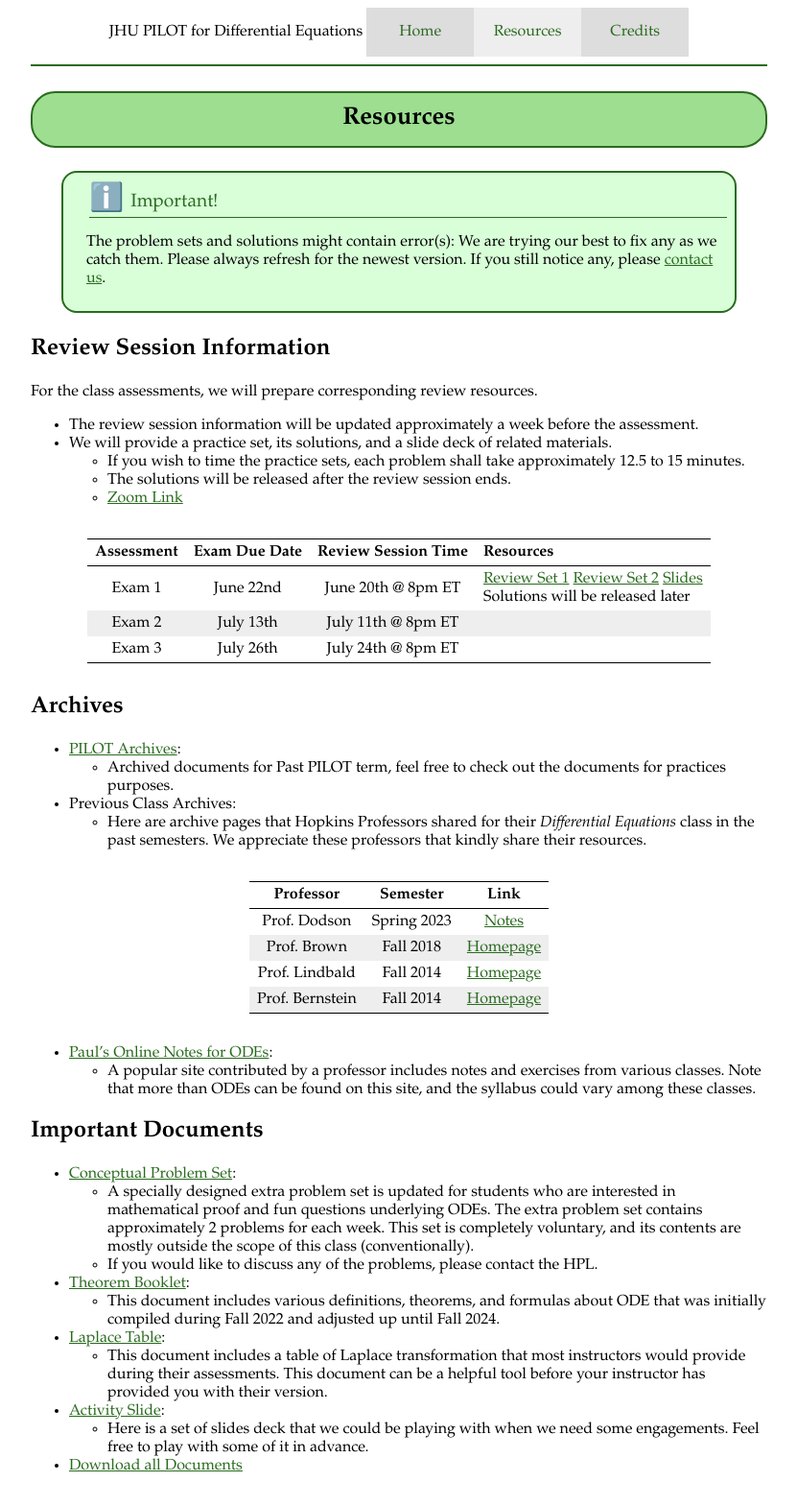
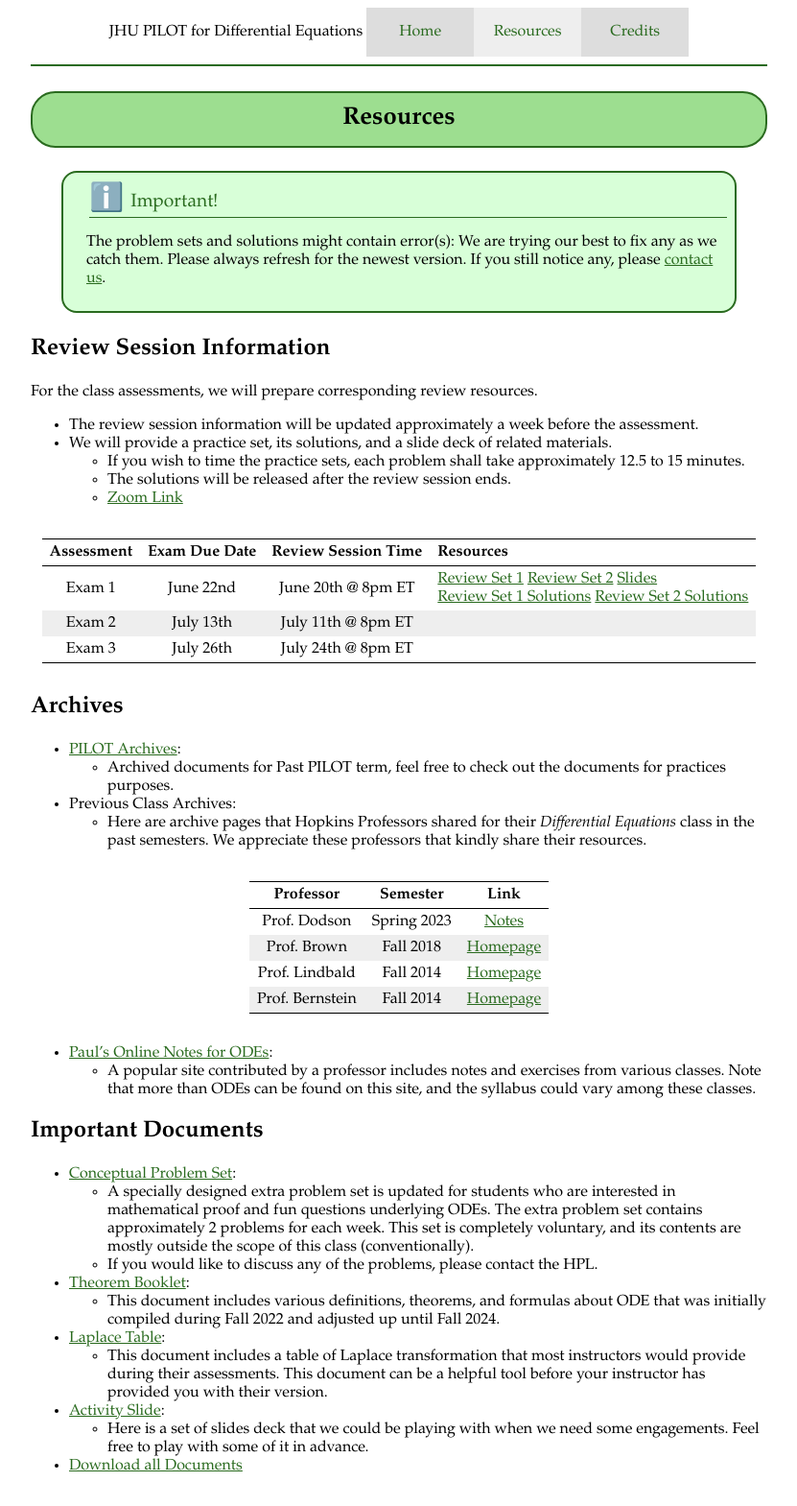
Before and after one commit to JHU-ODE-PILOT/SU25, a Jekyll site: the page built from resources.md, in a window 1280 px wide. Shown: the whole page at 96% size, without its empty margins (224-1055 px from the left). Built offline with Jekyll 4.4.1, drawn with Linux system fonts in a browser that asks for light colours.

Commit message:
updated the solutions to review sets for midterm 1

```diff
--- a/resources.md
+++ b/resources.md
@@ -22,7 +22,7 @@ For the class assessments, we will prepare corresponding review resources.
 
 | Assessment | Exam Due Date | Review Session Time | Resources |
 |:----------:|:---------:|:-------------------:|:----------|
-| Exam 1 | June 22nd | June 20th @ 8pm ET | [Review Set 1](/PSets/Exam_1-PS1.pdf) [Review Set 2](/PSets/Exam_1-PS2.pdf) [Slides](/PSets/Exam_1-Slides.pdf) <br> Solutions will be released later |
+| Exam 1 | June 22nd | June 20th @ 8pm ET | [Review Set 1](/PSets/Exam_1-PS1.pdf) [Review Set 2](/PSets/Exam_1-PS2.pdf) [Slides](/PSets/Exam_1-Slides.pdf) <br> [Review Set 1 Solutions](/PSets/Exam_1-PS1-solutions.pdf) [Review Set 2 Solutions](/PSets/Exam_1-PS2-solutions.pdf) |
 | Exam 2 | July 13th | July 11th @ 8pm ET |  |
 | Exam 3 | July 26th | July 24th @ 8pm ET |  |
 
```
